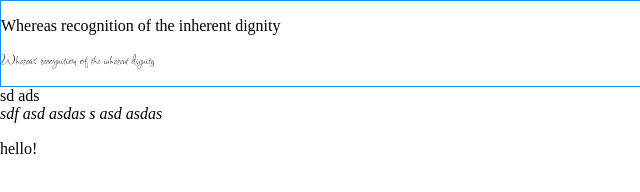
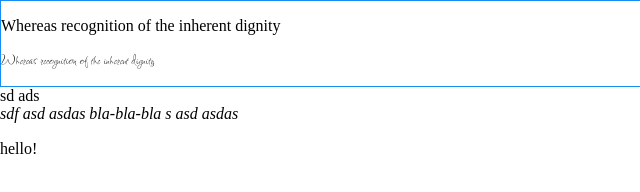
Before and after one commit to Psihosomatika/repoSass, a plain HTML site: page index.html in a window 1280 px wide. Shown: the full height of the page, 0-640 px from the left. Drawn offline with nearby package versions, Linux system fonts and the light colour scheme; files that its build step writes are made by us from their sources.

Commit message:
Update index.html

```diff
--- a/index.html
+++ b/index.html
@@ -21,7 +21,7 @@
   <!-- Начало блока Дианы main -->
   <main>sd ads
     <address>sdf
-      asd asdas
+      asd asdas bla-bla-bla
       s asd asdas
     </address>
   </main>
```
